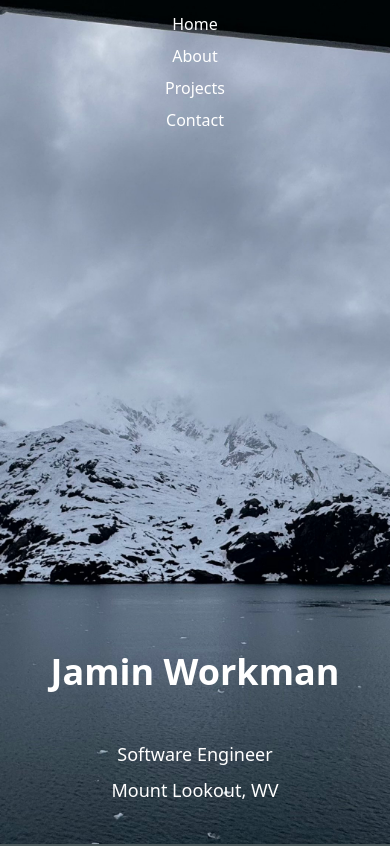
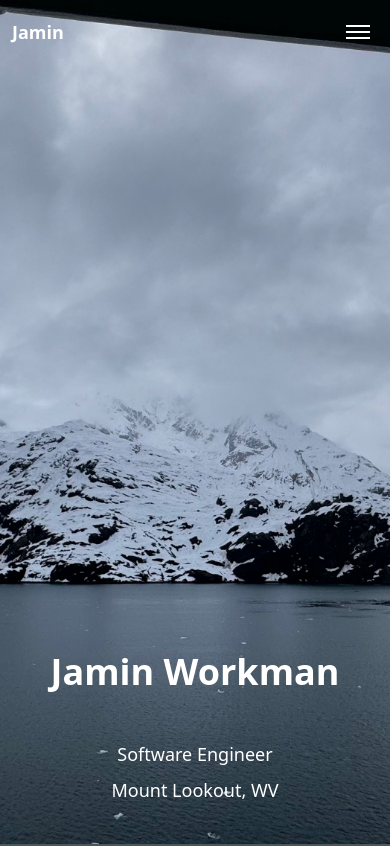
Before and after one commit to Leoz-Maxwell-Jilliumz/Portfolio, a React (Vite) app in the folder portfolio-1/: page /#/ in a window 390 px wide. Shown: the top 846 px of the page. Built offline with nearby package versions, Linux system fonts and the light colour scheme.

Commit message:
fixed the headspace in the smaller views and added links in the contact section added hamburger navbar

```diff
--- a/portfolio-1/src/pages/About.tsx
+++ b/portfolio-1/src/pages/About.tsx
@@ -2,7 +2,7 @@
 function About(){
     return(
         <div className="bg-transparent min-h-screen w-full flex flex-col md:flex-row justify-around items-center m-0 p-0 px-4 md:px-0 gap-0">
-            <img src="./Jamin-Bust.jpg" alt="Jamin Workman" className="border-none rounded-xl w-100 h-100 md:w-100 md:h-100 mb-4 md:ml-12 md:mb-0" />
+            <img src="./Jamin-Bust.jpg" alt="Jamin Workman" className="border-none rounded-xl w-100 h-100 md:w-100 md:h-100 mb-4 md:ml-12 md:mb-0 mt-8 md:mt-0" />
             <div className="w-full md:w-1/2 flex flex-col justify-center items-center gap-6 m-0 p-0 md:mr-16">
                 <h1 className="text-white text-4xl text-center md:text-6xl">About Me</h1>
                 <p className="text-white text-md md:text-lg text-center">I’m a software developer passionate about building practical tools and applications that solve real problems. My primary stack includes JavaScript, TypeScript, React, and modern backend technologies. I enjoy the entire development process—from designing clean user interfaces to building efficient backend systems and databases. I’m always learning new technologies and looking for opportunities to work on meaningful products with strong teams.</p>
--- a/portfolio-1/src/pages/Footer.tsx
+++ b/portfolio-1/src/pages/Footer.tsx
@@ -1,7 +1,7 @@
 function Footer() {
     return (
         <footer className="bg-transparent text-white p-6 md:p-10 text-center border-t-1 border-gray-300/20 flex flex-col items-center text-base md:text-lg">
-            <p>&copy; 2024 My Portfolio. All rights reserved.</p>
+            <p>&copy; 2026 My Portfolio. All rights reserved.</p>
 
         </footer>
     );
--- a/portfolio-1/src/pages/Navbar.tsx
+++ b/portfolio-1/src/pages/Navbar.tsx
@@ -1,8 +1,10 @@
+
 import { useEffect, useState } from 'react';
 
 function Navbar() {
     const [show, setShow] = useState(true);
     const [lastScrollY, setLastScrollY] = useState(0);
+    const [menuOpen, setMenuOpen] = useState(false);
 
     useEffect(() => {
         const handleScroll = () => {
@@ -22,16 +24,43 @@ function Navbar() {
         return () => window.removeEventListener('scroll', handleScroll);
     }, [lastScrollY]);
 
-    return(
-        <nav className={`bg-transparent text-white p-3 md:p-4 fixed top-0 left-0 w-full z-20 transition-transform duration-300 ${show ? 'translate-y-0' : '-translate-y-full'}`}>
-            <ul className="flex flex-col md:flex-row justify-center items-center gap-2 md:gap-10">
-                <li><a href="/" className="transition-all duration-400 hover:text-cyan-300 cursor-pointer text-base md:text-lg">Home</a></li>
-                <li><a href="/about" className="transition-all duration-400 hover:text-cyan-300 cursor-pointer text-base md:text-lg">About</a></li>
-                <li><a href="/projects" className="transition-all duration-400 hover:text-cyan-300 cursor-pointer text-base md:text-lg">Projects</a></li>
-                <li><a href="/contact" className="transition-all duration-400 hover:text-cyan-300 cursor-pointer text-base md:text-lg">Contact</a></li>
-            </ul>
+    // Close menu on route change or resize
+    useEffect(() => {
+        const handleResize = () => {
+            if (window.innerWidth >= 768) setMenuOpen(false);
+        };
+        window.addEventListener('resize', handleResize);
+        return () => window.removeEventListener('resize', handleResize);
+    }, []);
+
+    return (
+        <nav className={`text-white p-3 md:p-4 fixed top-0 left-0 w-full z-20 transition-transform duration-300 ${show ? 'translate-y-0' : '-translate-y-full'} ${menuOpen ? 'bg-gray-900' : 'bg-transparent md:bg-transparent'}`}>
+            <div className="flex items-center justify-between max-w-5xl mx-auto">
+                <div className="font-bold text-lg md:text-xl">Jamin</div>
+                {/* Hamburger button for mobile */}
+                <button
+                    className="md:hidden flex flex-col justify-center items-center w-10 h-10 focus:outline-none"
+                    aria-label="Toggle menu"
+                    onClick={() => setMenuOpen((open) => !open)}
+                >
+                    <span className={`block h-0.5 w-6 bg-white transition-all duration-[1500ms] mb-1 origin-center ${menuOpen ? 'rotate-45 translate-y-1.5' : ''}`}></span>
+                    <span className={`block h-0.5 w-6 bg-white transition-all duration-[1500ms] mb-1 origin-center ${menuOpen ? 'opacity-0' : ''}`}></span>
+                    <span className={`block h-0.5 w-6 bg-white transition-all duration-[1500ms] origin-center ${menuOpen ? '-rotate-45 -translate-y-1.5' : ''}`}></span>
+                </button>
+                {/* Nav links */}
+                <ul
+                    className={`flex-col md:flex-row justify-center items-center gap-2 md:gap-10 absolute md:static top-full left-0 w-full md:w-auto bg-gray-900 md:bg-transparent overflow-hidden transition-all duration-[1500ms] ease-out md:flex
+                        ${menuOpen ? 'max-h-96 opacity-100 translate-y-0 flex' : 'max-h-0 opacity-0 -translate-y-8 hidden'} md:!flex shadow-lg md:shadow-none`}
+                    style={{ zIndex: 30 }}
+                >
+                        <li><a href="/" className="block px-4 py-3 md:p-0 transition-all duration-400 hover:text-cyan-300 cursor-pointer text-base md:text-lg" onClick={() => setMenuOpen(false)}>Home</a></li>
+                        <li><a href="/about" className="block px-4 py-3 md:p-0 transition-all duration-400 hover:text-cyan-300 cursor-pointer text-base md:text-lg" onClick={() => setMenuOpen(false)}>About</a></li>
+                        <li><a href="/projects" className="block px-4 py-3 md:p-0 transition-all duration-400 hover:text-cyan-300 cursor-pointer text-base md:text-lg" onClick={() => setMenuOpen(false)}>Projects</a></li>
+                        <li><a href="/contact" className="block px-4 py-3 md:p-0 transition-all duration-400 hover:text-cyan-300 cursor-pointer text-base md:text-lg" onClick={() => setMenuOpen(false)}>Contact</a></li>
+                </ul>
+            </div>
         </nav>
-    )
+    );
 }
 
 export default Navbar;
```
